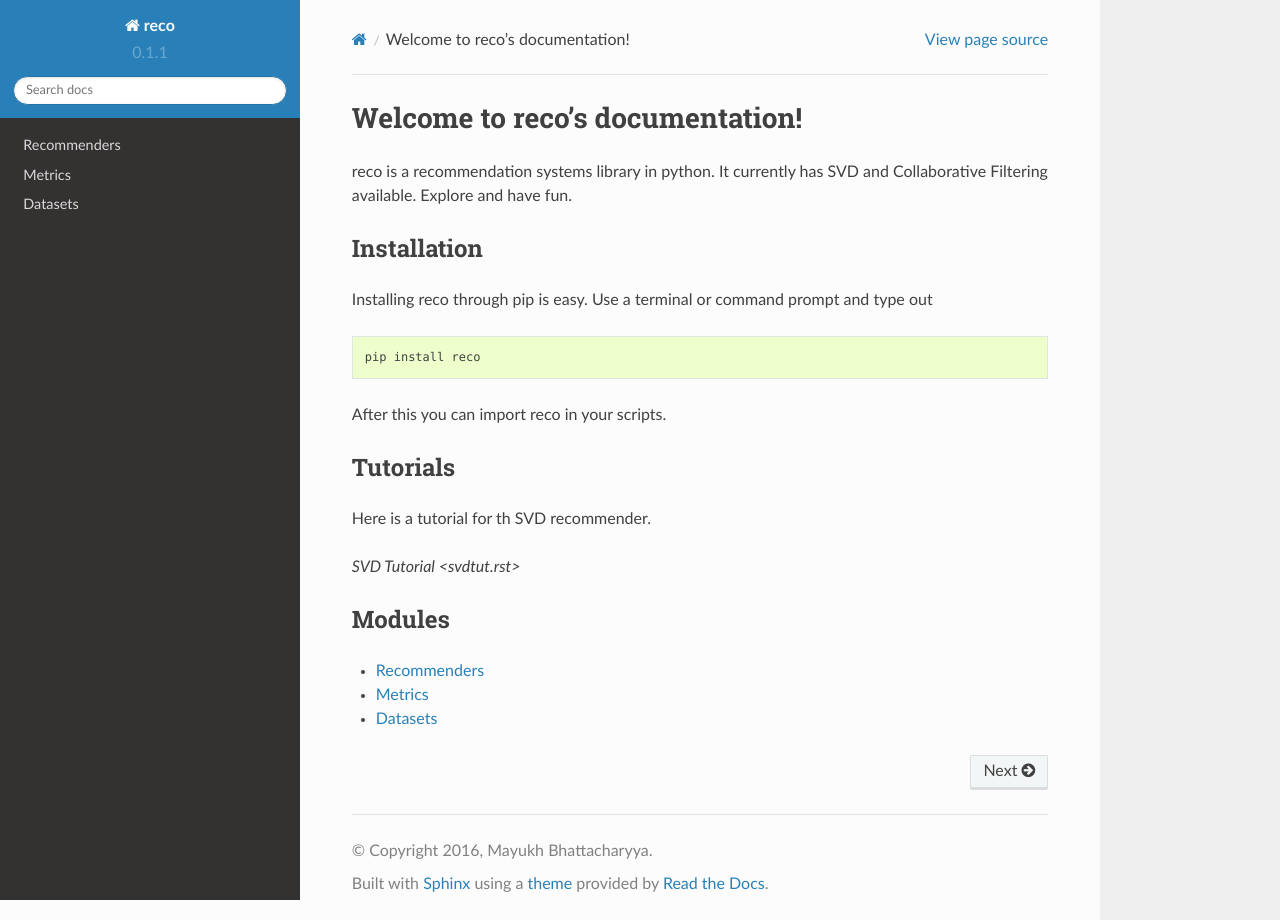
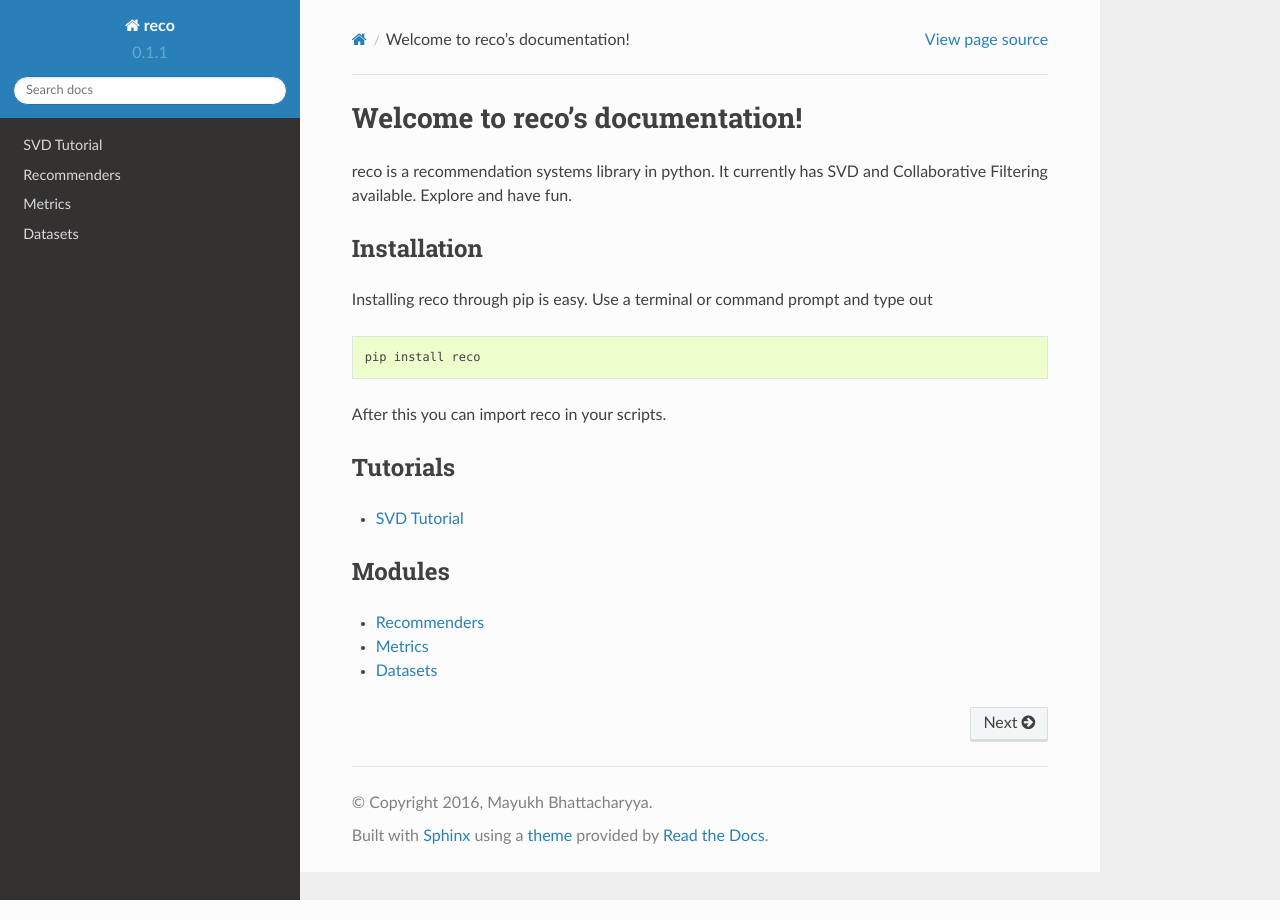
Before and after one commit to mayukh18/reco, a Sphinx documentation site: the page built from docs/index.rst, in a window 1280 px wide. Built offline with Sphinx 7.4.7 and the Read the Docs theme 2.0.0, drawn with Linux system fonts in a browser that asks for light colours.

Commit message:
docs update

```diff
--- a/docs/index.rst
+++ b/docs/index.rst
@@ -20,9 +20,10 @@ After this you can import reco in your scripts.
 Tutorials
 ----------
 
-Here is a tutorial for th SVD recommender.
+.. toctree::
+    :maxdepth: 1
 
-`SVD Tutorial <svdtut.rst>`
+    SVD Tutorial <svdtut>
 
 Modules
 -------------
```
